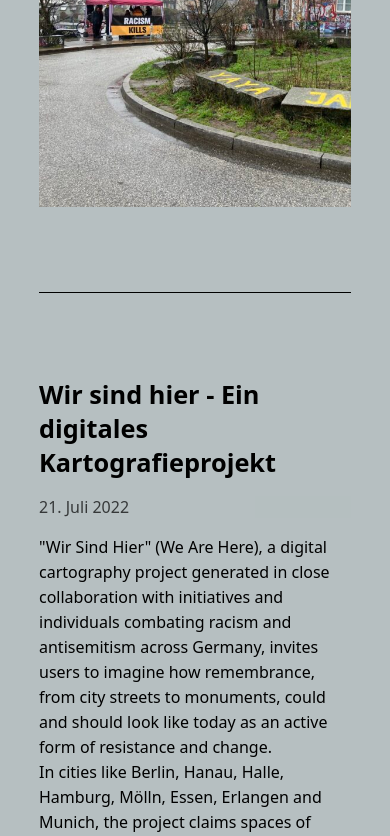
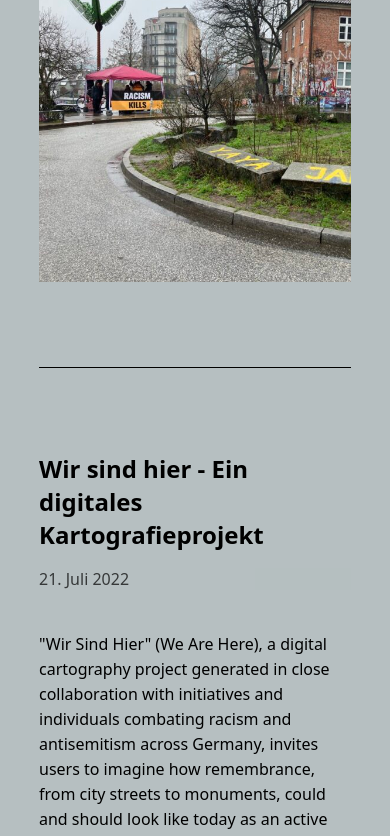
Before and after one commit to pung-one/remember-yaya, a Next.js app: page / in a window 390 px wide. Shown: the part 1156-1992 px from the top of the page. Built offline with nearby package versions, Linux system fonts and the light colour scheme.

Commit message:
add styling for breakpoint

```diff
--- a/components/BlogPost/index.js
+++ b/components/BlogPost/index.js
@@ -1,5 +1,6 @@
 import styled from "styled-components";
 import Image from "next/image";
+import { useState, useEffect } from "react";
 
 export default function BlogPost({
   title,
@@ -8,10 +9,33 @@ export default function BlogPost({
   article,
   youtubeLink,
 }) {
+  const [viewportWidth, setViewportWidth] = useState("");
+  const [viewportHeight, setViewportHeight] = useState("");
+
+  function handleResize() {
+    setViewportWidth(window.innerWidth);
+    setViewportHeight(window.innerHeight);
+  }
+
+  useEffect(() => {
+    if (typeof window !== undefined) {
+      setViewportWidth(window.innerWidth);
+      setViewportHeight(window.innerHeight);
+      window.addEventListener("resize", handleResize);
+      return () => window.removeEventListener("resize", handleResize);
+    }
+  }, []);
+
   return (
     <PostContainer>
       <Title>{title}</Title>
-      <Date>{date}</Date>
+      <Date
+        showOutsideOfBox={
+          viewportWidth > 1200 && viewportHeight < viewportWidth
+        }
+      >
+        {date}
+      </Date>
       {youtubeLink ? (
         <>
           <YoutubeContainer>
@@ -44,6 +68,7 @@ export default function BlogPost({
 }
 
 const PostContainer = styled.section`
+  position: relative;
   display: flex;
   flex-direction: column;
   border-bottom: 1px solid black;
@@ -55,12 +80,17 @@ const PostContainer = styled.section`
 const Title = styled.h2``;
 
 const Date = styled.span`
+  position: ${({ showOutsideOfBox }) =>
+    showOutsideOfBox ? "absolute" : "relative"};
+  left: ${({ showOutsideOfBox }) => (showOutsideOfBox ? "-12vw" : "")};
   opacity: 0.7;
+  margin-bottom: 3vh;
 `;
 
 const YoutubeContainer = styled.section`
   position: relative;
   padding-bottom: 56.25%;
+  margin-bottom: 3vh;
   overflow: hidden;
 `;
 
@@ -73,6 +103,7 @@ const StyledIframe = styled.iframe`
 
 const Article = styled.article`
   line-height: 25px;
+  margin-bottom: 3vh;
   a {
     text-decoration: underline;
   }
--- a/components/Header/index.js
+++ b/components/Header/index.js
@@ -1,7 +1,6 @@
 import styled from "styled-components";
 
 export default function Header({ language, onToggleLanguage }) {
-  console.log(language);
   return (
     <HeaderContainer>
       <Headline>Remember Yaya</Headline>
--- a/styles/styles.js
+++ b/styles/styles.js
@@ -17,6 +17,6 @@ export default createGlobalStyle`
     font-size: 4vh;
   }
   h2 {
-    font-size: 3vh;
+    font-size: 24px;
   }
 `;
```
